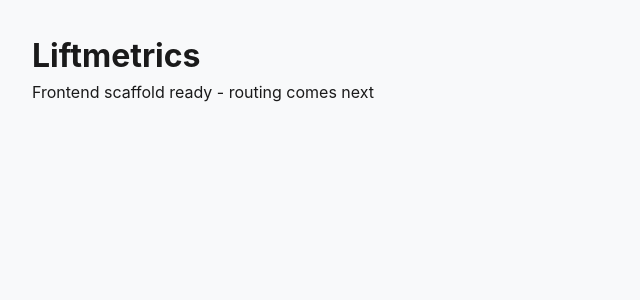
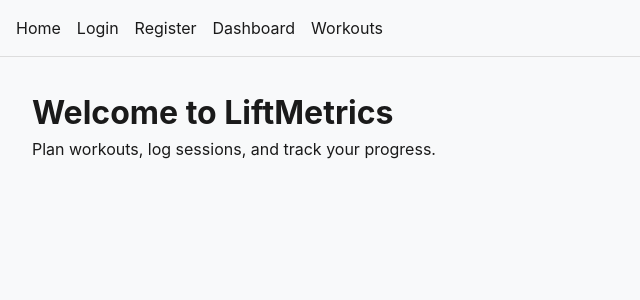
Before and after one commit to masone3/liftmetrics, a React (Vite) app in the folder client/: page / in a window 1280 px wide. Shown: the top 300 px of the page, without its empty margins (0-640 px from the left). Built offline with nearby package versions, Linux system fonts and the light colour scheme.

Commit message:
Day 13: feat: added React Router with layout and page routes

```diff
--- a/client/package.json
+++ b/client/package.json
@@ -11,7 +11,8 @@
   },
   "dependencies": {
     "react": "^19.2.8",
-    "react-dom": "^19.2.8"
+    "react-dom": "^19.2.8",
+    "react-router-dom": "^7.18.3"
   },
   "devDependencies": {
     "@eslint/js": "^10.0.1",
--- a/client/src/App.jsx
+++ b/client/src/App.jsx
@@ -1,9 +1,26 @@
+import { BrowserRouter, Routes, Route } from "react-router-dom";
+import Layout from "./components/Layout.jsx";
+import Home from "./pages/Home.jsx";
+import Login from "./pages/Login.jsx";
+import Register from "./pages/Register.jsx";
+import Dashboard from "./pages/Dashboard.jsx";
+import Workouts from "./pages/Workouts.jsx";
+import WorkoutDetail from "./pages/WorkoutDetail.jsx";
+
 function App() {
   return (
-    <div style={{ padding: "2rem" }}>
-      <h1>Liftmetrics</h1>
-      <p>Frontend scaffold ready - routing comes next</p>
-    </div>
+    <BrowserRouter>
+      <Routes>
+        <Route path="/" element={<Layout />}>
+          <Route index element={<Home />} />
+          <Route path="login" element={<Login />} />
+          <Route path="register" element={<Register />} />
+          <Route path="dashboard" element={<Dashboard />} />
+          <Route path="workouts" element={<Workouts />} />
+          <Route path="workouts/:id" element={<WorkoutDetail />} />
+        </Route>
+      </Routes>
+    </BrowserRouter>
   );
 }
 
--- /dev/null
+++ b/client/src/components/Layout.jsx
@@ -0,0 +1,20 @@
+import { Link, Outlet } from "react-router-dom";
+
+function Layout() {
+    return (
+        <div>
+            <nav style={{ display: "flex", gap: "1rem", padding:" 1rem", borderBottom: "1px solid #ddd" }}>
+                <Link to="/">Home</Link>
+                <Link to="/login">Login</Link>
+                <Link to="/register">Register</Link>
+                <Link to="/dashboard">Dashboard</Link>
+                <Link to="/workouts">Workouts</Link>
+            </nav>
+            <main style={{ padding: "2rem" }}>
+                <Outlet />
+            </main>
+        </div>
+    );
+}
+
+export default Layout;
--- /dev/null
+++ b/client/src/pages/Dashboard.jsx
@@ -0,0 +1,10 @@
+function Dashboard() {
+    return (
+        <div>
+            <h1>Dashboard</h1>
+            <p>Your progress overview will live here.</p>
+        </div>
+    );
+}
+
+export default Dashboard;
--- /dev/null
+++ b/client/src/pages/Home.jsx
@@ -0,0 +1,10 @@
+function Home() {
+    return (
+        <div>
+            <h1>Welcome to LiftMetrics</h1>
+            <p>Plan workouts, log sessions, and track your progress.</p>
+        </div>
+    );
+}
+
+export default Home;
--- /dev/null
+++ b/client/src/pages/Login.jsx
@@ -0,0 +1,10 @@
+function Login() {
+    return (
+        <div>
+            <h1>Log In</h1>
+            <p>Login form coming on Day 14.</p>
+        </div>
+    );
+}
+
+export default Login;
--- /dev/null
+++ b/client/src/pages/Register.jsx
@@ -0,0 +1,10 @@
+function Register() {
+    return (
+        <div>
+            <h1>Register</h1>
+            <p>Registration form coming on Day 14.</p>
+        </div>
+    );
+}
+
+export default Register;
--- /dev/null
+++ b/client/src/pages/WorkoutDetail.jsx
@@ -0,0 +1,14 @@
+import { useParams } from 'react-router-dom';
+
+function WorkoutDetail() {
+    const { id } = useParams();
+
+    return (
+        <div>
+            <h1>Workout Detail</h1>
+            <p>Showing workout with id: {id}</p>
+        </div>
+    );
+}
+
+export default WorkoutDetail;
--- /dev/null
+++ b/client/src/pages/Workouts.jsx
@@ -0,0 +1,10 @@
+function Workouts() {
+    return (
+        <div>
+            <h1>Workouts</h1>
+            <p>Your workout templates will be listed here.</p>
+        </div>
+    );
+}
+
+export default Workouts;
```
Also changed, not shown: 1 other file (tests, documents, lock files or other folders).
